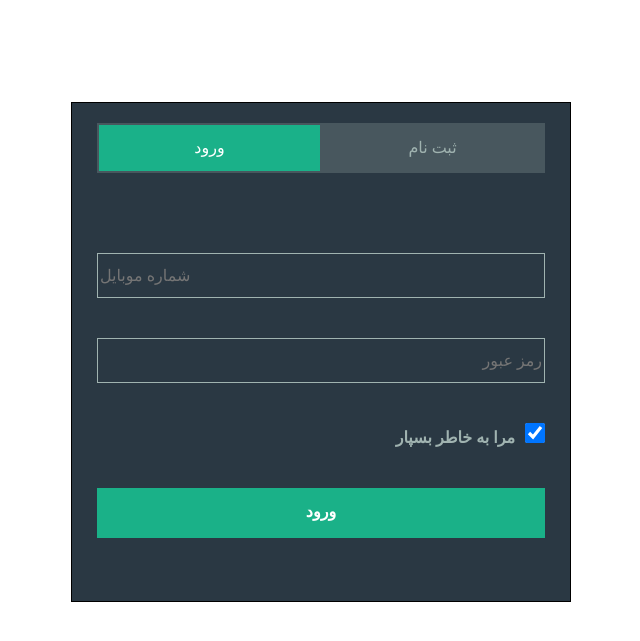
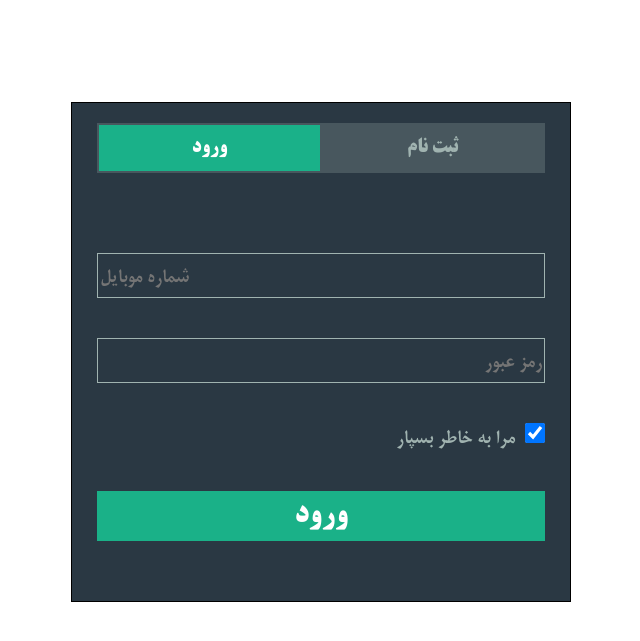
Before and after one commit to Ftm-Zaka02/Messenger-Project, a PHP site: page / in a window 1280 px wide. Shown: the top 641 px of the page, without its empty margins (319-959 px from the left). Run offline with PHP 8.4, Linux system fonts and the light colour scheme.

Commit message:
add fonts & transition login

```diff
--- a/app.js
+++ b/app.js
@@ -1,18 +1,19 @@
-const logintab=document.getElementById('login-tab')
-const signuptab=document.getElementById("signup-tab")
-signuptab.addEventListener("mouseover",function(e){
-    e.preventDefault();
-    logintab.classList.remove("tab-active")
-    signuptab.classList.add("tab-active")
-})
+const logintab = document.getElementById("login-tab");
+const signuptab = document.getElementById("signup-tab");
+signuptab.addEventListener("mouseover", function (e) {
+  e.preventDefault();
+  logintab.classList.remove("tab-active");
+  signuptab.classList.add("tab-active");
+  signuptab.style.transition = "all 1s";
+});
 
-logintab.addEventListener("mouseover",function(e){
-    e.preventDefault();
-    signuptab.classList.remove("tab-active")
-    logintab.classList.add("tab-active")
-})
-signuptab.addEventListener("mouseleave",function(e){
-    e.preventDefault();
-    signuptab.classList.remove("tab-active")
-    logintab.classList.add("tab-active")
-})
+logintab.addEventListener("mouseover", function (e) {
+  e.preventDefault();
+  signuptab.classList.remove("tab-active");
+  logintab.classList.add("tab-active");
+});
+signuptab.addEventListener("mouseleave", function (e) {
+  e.preventDefault();
+  signuptab.classList.remove("tab-active");
+  logintab.classList.add("tab-active");
+});
--- a/index.html
+++ b/index.html
@@ -10,19 +10,34 @@
   <body>
     <form action="/">
       <div class="fieldset">
-
         <table class="tab-group">
           <tr>
-            <td id="signup-tab" class="tab">ثبت نام</td>
+            <td id="signup-tab" class="tab">
+              <a href="SignUp/index.html" target="_blank">ثبت نام </a>
+            </td>
             <td id="login-tab" class="tab tab-active">ورود</td>
           </tr>
         </table>
 
-        <div class="input"><input type="tel" placeholder="شماره موبایل"/></div>
+        <div class="input">
+          <input maxlength="11" type="tel" placeholder="شماره موبایل" />
+        </div>
 
-        <div class="input"><input type="password" placeholder="رمز عبور" /></div>
+        <div class="input">
+          <input type="password" placeholder="رمز عبور" />
+        </div>
 
-        <div class="input "><input class="checkbox" type="checkbox" checked/><span style="color: #a0b3b0;font-weight: bold;">مرا به خاطر بسپار</span></div>
+        <div class="input">
+          <input class="checkbox" type="checkbox" checked /><span
+            style="
+              font-size: 20px;
+              font-family: BMitra;
+              color: #a0b3b0;
+              font-weight: bold;
+            "
+            >مرا به خاطر بسپار</span
+          >
+        </div>
 
         <div>
           <button class="login-btn">ورود</button>
--- a/style.css
+++ b/style.css
@@ -3,9 +3,16 @@
 *:after {
   box-sizing: border-box;
 }
+@font-face {
+  font-family: BTitr;
+  src: url(fonts/STITRBD.TTF);
+}
+@font-face {
+  font-family: BMitra;
+  src: url(fonts/SMITRABD.TTF);
+}
 body {
   direction: rtl;
-  /* background:linear-gradient(90deg,#d3f5cf, #a8dbfa,#635ee2); */
 }
 .fieldset {
   border: 1px solid black;
@@ -14,36 +21,41 @@ body {
   margin-left: auto;
   margin-right: auto;
   margin-top: 8%;
-  background:rgba(19,35,47,.9)
+  background: rgba(19, 35, 47, 0.9);
 }
 .tab-group {
   width: 90%;
   height: 10%;
   margin: 20px auto 80px;
   padding: 0px;
-  background:rgba(160,179,176,.25);
-  color:#a0b3b0;
+  background: rgba(160, 179, 176, 0.25);
+  color: #a0b3b0;
   border: 0px;
 }
 .tab {
   width: 45%;
   text-align: center;
+  font-family: BTitr;
+  font-size: 20px;
 }
 .tab-active {
-  background:rgb(26,177,137);
+  background: rgb(26, 177, 137);
   color: #ffffff;
 }
 .input {
   width: 90%;
   margin: 0px auto 40px;
 }
+.input ::placeholder {
+  font-family: BMitra;
+}
 input {
   width: 100%;
   height: 45px;
-  background:none;
-  border:1px solid #a0b3b0;
-  color:rgba(255, 255, 255,.5)
-
+  background: none;
+  border: 1px solid #a0b3b0;
+  color: rgba(255, 255, 255, 0.5);
+  font-size: 20px;
 }
 .checkbox {
   width: 20px;
@@ -56,8 +68,18 @@ input {
   width: 90%;
   height: 50px;
   margin: 30px auto;
-  background:#1ab188;
+  background: #1ab188;
   color: white;
   border: 0;
   font-weight: bold;
+  font-family: BTitr;
+  font-size: 30px;
 }
+a {
+  text-decoration: none;
+  color: inherit;
+}
+input:focus {
+  outline: 0;
+  border-color: #1ab188;
+}
```
Also changed, not shown: Fonts/SMITRABD.TTF (added), Fonts/STITRBD.TTF (added), SignUp/index.html (added).
